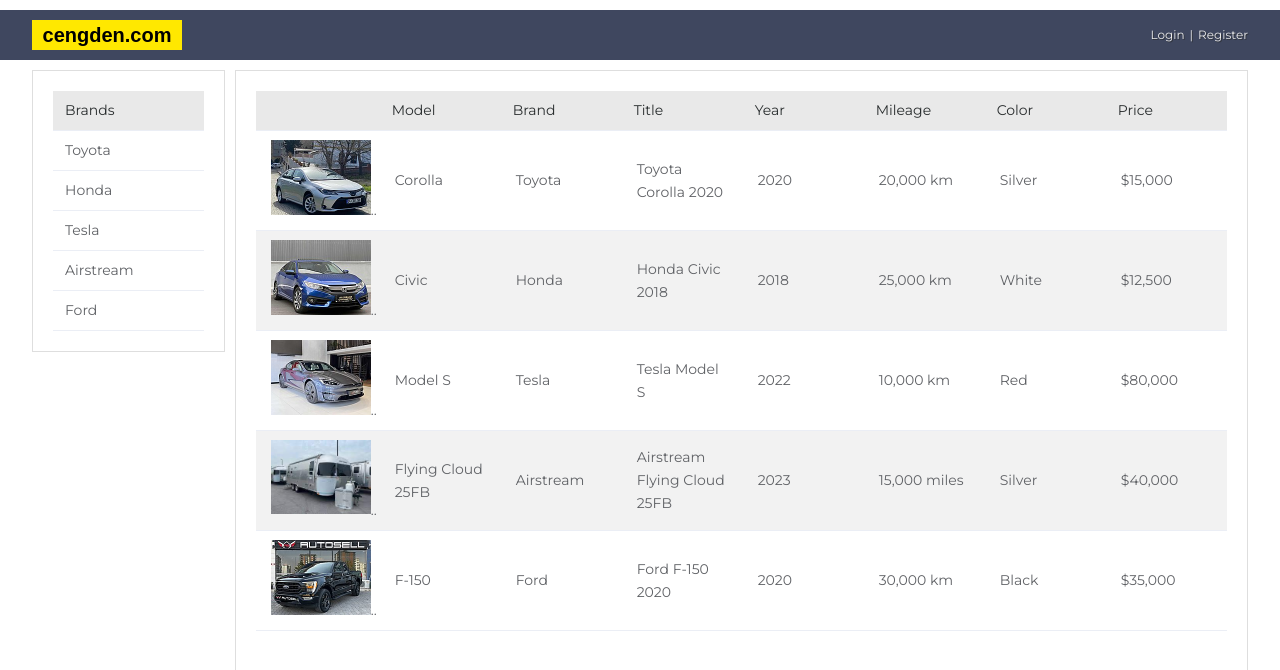
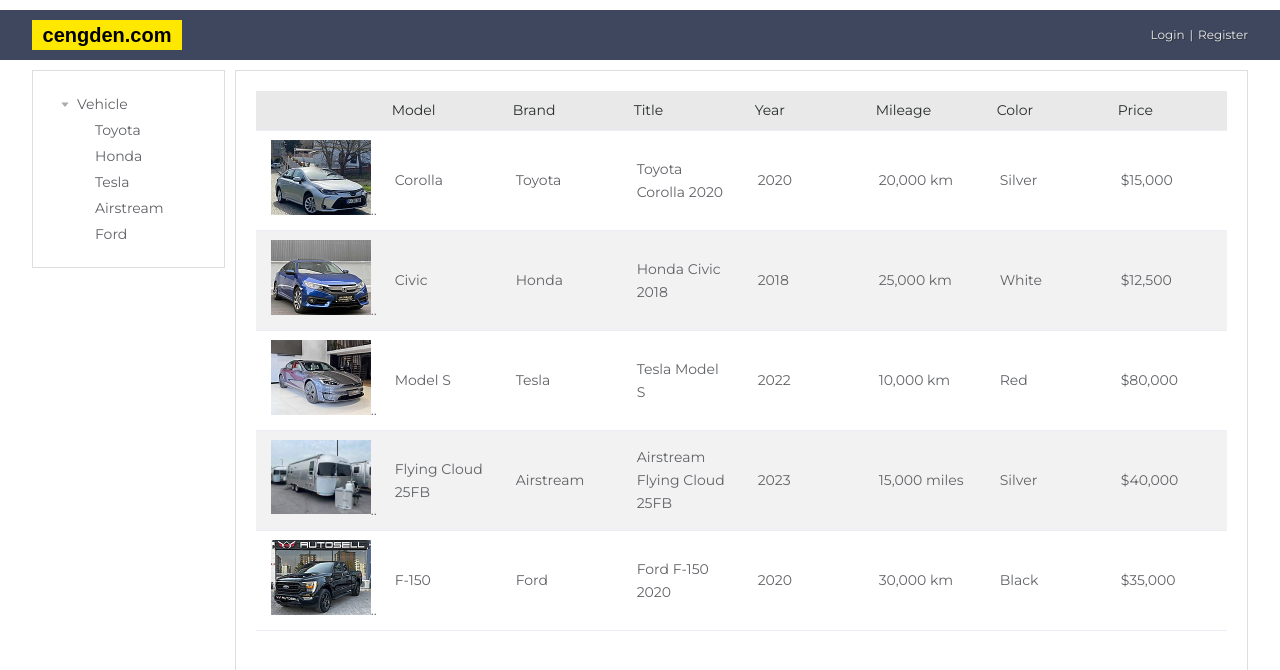
Before and after one commit to MBrkA/cengden, a Vue app: page / in a window 1280 px wide. Shown: the top 670 px of the page. Built offline with nearby package versions, Linux system fonts and the light colour scheme.

Commit message:
tree implemented

```diff
--- a/src/components/CategoryTable.vue
+++ b/src/components/CategoryTable.vue
@@ -2,7 +2,14 @@
 <template>
   <el-container class="category-table-container">
     <el-main>
-      <el-table :data="brands" style="width: 100%"
+      <el-tree
+          style="max-width: 600px"
+          :data="data"
+          :props="defaultProps"
+          default-expand-all
+          @node-click="handleNodeClick"
+      />
+      <el-table :data="brands" style="width: 100%;" v-if="false"
                 class="category-table">
         <el-table-column prop="brand" label="Brands" >
           <template #default="scope">
@@ -13,6 +20,7 @@
           </template>
         </el-table-column>
       </el-table>
+
     </el-main>
   </el-container>
 </template>
@@ -32,6 +40,31 @@
   router.push({ name: "list-category", params: { brand: row.brand } });
 }
 
+const defaultProps = {
+  children: 'children',
+  label: 'label',
+}
+
+interface Tree {
+  label: string
+  children?: Tree[]
+}
+
+const handleNodeClick = (data: Tree) => {
+  router.push({ name: "list-category", params: { brand: data.label } });
+
+}
+
+
+
+const data: Tree[] = [
+  {
+    label: 'Vehicle',
+    children: [
+      {label: "Toyota"}, {label: "Honda"}, {label: "Tesla"}, {label: "Airstream"}, {label: "Ford"}
+    ],
+  },
+]
 </script>
 
 
```
